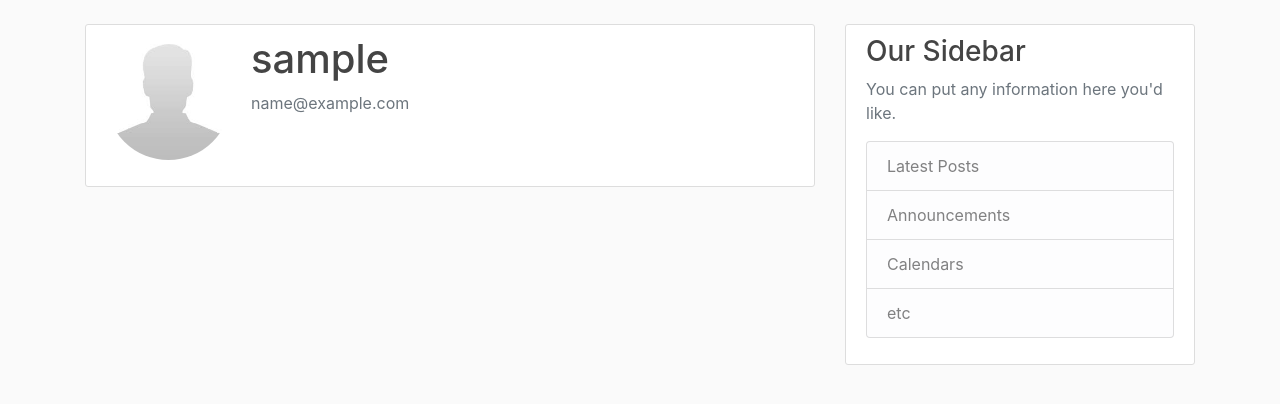
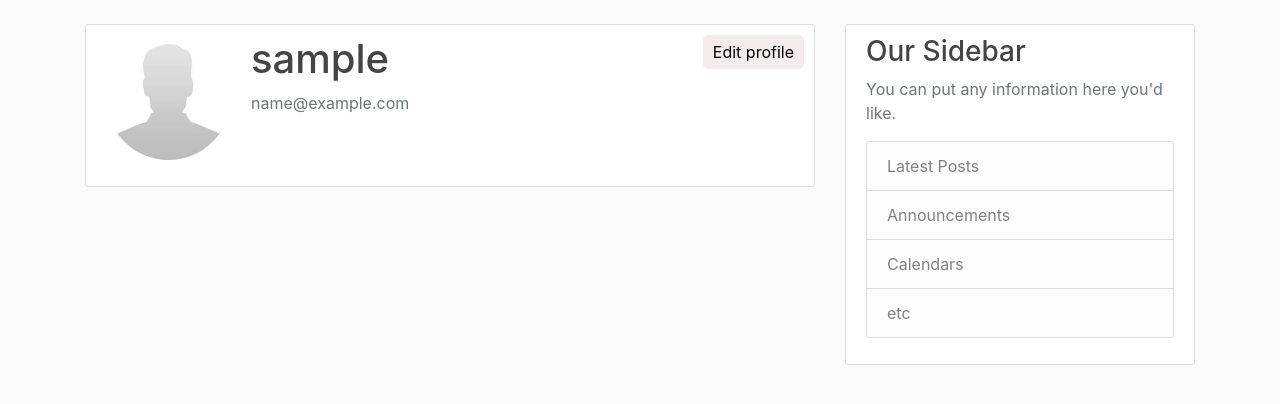
Before and after one commit to jck-bit/Threats, a Django app: page /profile/ in a window 1280 px wide. Shown: the part 56-460 px from the top of the page. Run offline with Django 4.2, Linux system fonts and the light colour scheme; the visitor is signed in with stand-in values (Sample User, id 1); data that the repository does not hold is empty; some libraries are stand-ins or nearby versions.

Commit message:
users can now update their profiles

```diff
--- a/another_social_app/urls.py
+++ b/another_social_app/urls.py
@@ -13,6 +13,7 @@ Including another URLconf
     1. Import the include() function: from django.urls import include, path
     2. Add a URL to urlpatterns:  path('blog/', include('blog.urls'))
 """
+
 from django.contrib import admin
 from django.conf.urls.static import static
 from django.urls import path, include
@@ -24,6 +25,7 @@ urlpatterns = [
     path('admin/', admin.site.urls),
     path('register/', user_views.register, name='register'),
     path('profile/', user_views.profile, name='profile'),
+    path('profile-edit/', user_views.profile_edit, name='profile-edit'),
     path('profile/<int:pk>/', user_views.ProfileView.as_view(template_name='users/profile'), name='profile-view'),
     path('', include('posts.urls')),
     path('login/', auth_views.LoginView.as_view(template_name='users/login.html'), name='login'),
--- a/posts/static/posts/main.css
+++ b/posts/static/posts/main.css
@@ -29,11 +29,24 @@ body {
   }
 
   .content-section {
+    position: relative;
     background: #ffffff;
     padding: 10px 20px;
     border: 1px solid #dddddd;
     border-radius: 3px;
     margin-bottom: 20px;
+  }
+
+  .styled-profile{
+    position: absolute;
+    background-color: #f4ecec;
+    border: none;
+    padding: 5px 10px;
+    border-radius: 5px;
+    position: absolute;
+    top: 10px;
+    right: 10px;
+    cursor: pointer;
   }
 
   .article-title {
--- a/posts/static/posts/share.css
+++ b/posts/static/posts/share.css
@@ -27,8 +27,6 @@
 .form_input{
     width: 100%;
 }
-
-
 
 textarea{
     height:80px;
@@ -77,9 +75,9 @@ textarea{
 
 .shareButton{
     border: none;
-    padding: 5px;
+    padding: 5px 10px;
     border-radius: 5px;
-    background-color: green;
+    background-color: rgb(3, 54, 3);
     font-weight: 500;
     margin-right: 20px;
     cursor:pointer;
--- a/posts/views.py
+++ b/posts/views.py
@@ -1,6 +1,9 @@
 from django.shortcuts import render
 from . models import Post
+from django.contrib.auth.decorators import login_required
 
+
+@login_required
 def home(request):
     context ={
         'posts':Post.objects.all()
--- a/users/templates/users/profile.html
+++ b/users/templates/users/profile.html
@@ -9,6 +9,9 @@
           <p class="text-secondary">{{ user.email }}</p>
         </div>
       </div>
+      <a href="#">
+        <button class="styled-profile">Edit profile</button>
+      </a>
     </div>
     <div class="post-section">
       {% for post in posts %}
--- a/users/views.py
+++ b/users/views.py
@@ -1,10 +1,11 @@
 from django.shortcuts import render, redirect,get_object_or_404
 from django.contrib import messages
-from .forms import UserRegisterForm
+from .forms import UserRegisterForm,UserUpdateForm,ProfileUpdateForm
 from posts.models import Post
 from django.contrib.auth.models import User
 from django.views.generic import ListView
 from django.contrib.auth.mixins import LoginRequiredMixin
+from django.contrib.auth.decorators import login_required
 
 def register(request):
     if request.method == 'POST':
@@ -37,3 +38,26 @@ def profile(request):
     posts = Post.objects.filter(user=request.user)
     context = {'posts':posts}
     return render(request, 'users/profile.html', context)
+
+@login_required
+def profile_edit(request):
+    if request.method == 'POST':
+        u_form = UserUpdateForm(request.POST, instance=request.user)
+        p_form = ProfileUpdateForm(request.POST, request.FILES, instance=request.user.profile)
+
+        if u_form.is_valid() and p_form.is_valid():
+            u_form.save()
+            p_form.save()
+
+            messages.success(request, f"Your account has been updated")
+            return redirect('profile')
+
+    else:
+        u_form = UserUpdateForm(instance=request.user)
+        p_form = ProfileUpdateForm(instance=request.user)
+
+    context = {
+        'u_form':u_form,
+        'p_form':p_form
+    }
+    return render(request, 'users/update.html', context)
```
Also changed, not shown: users/forms.py (+13 -1 lines), users/templates/users/update.html (added, +25 -0 lines), media/profile_pics/Colors.png (added), posts/templates/posts/home.html (line endings or trailing spaces).
